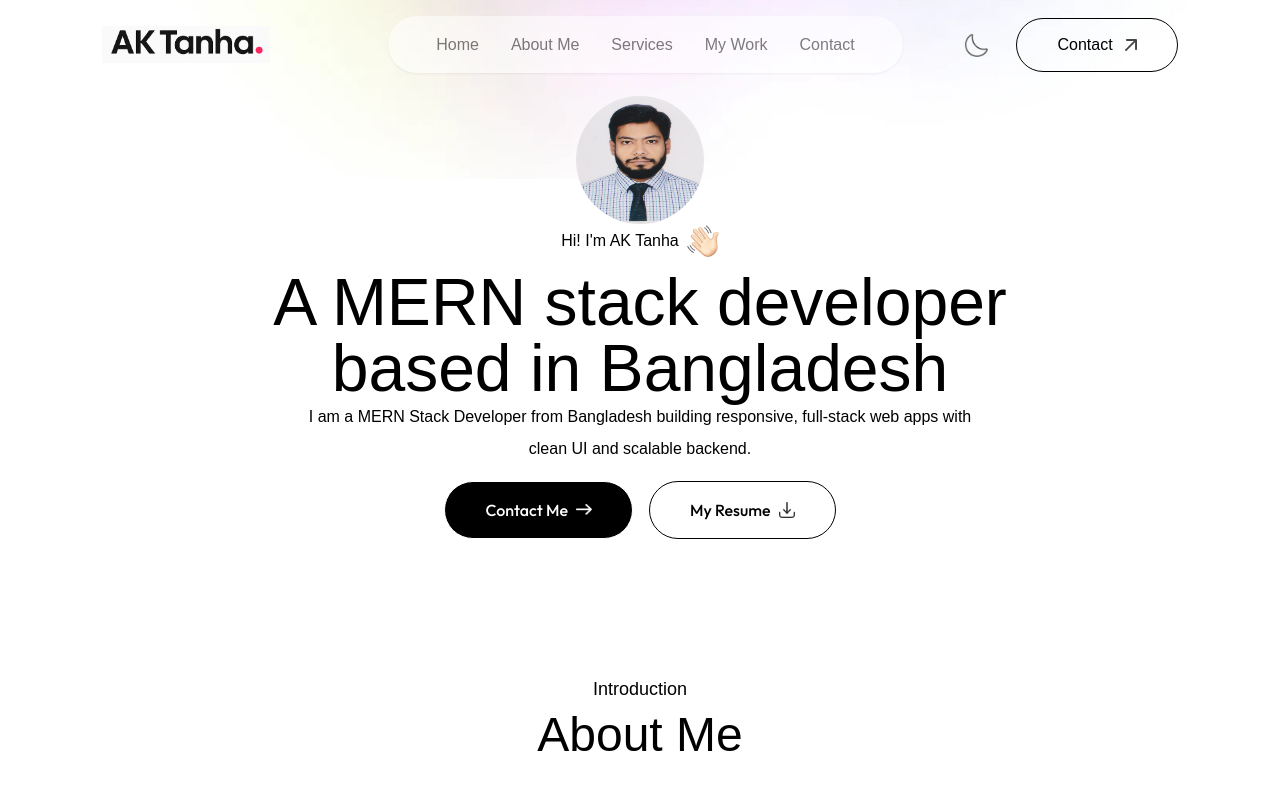
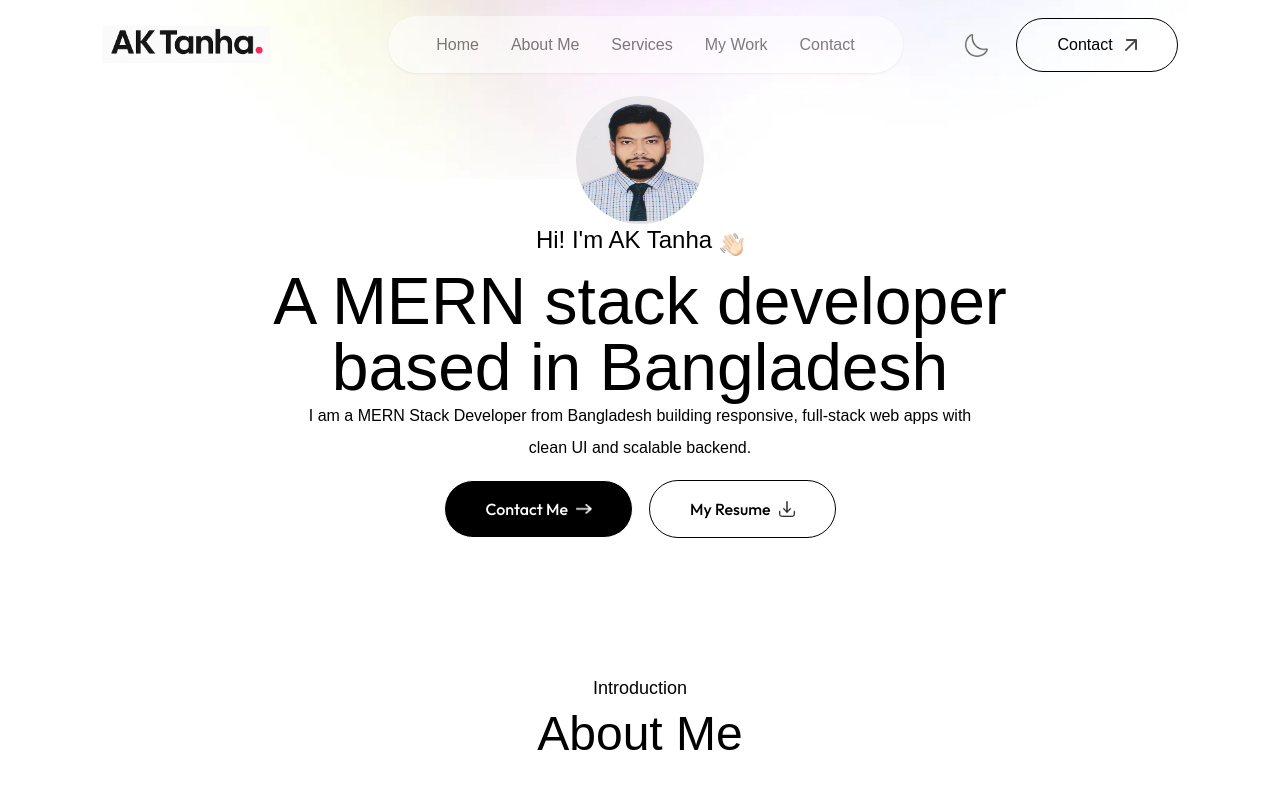
Before and after one commit to AK-Tanha/Portfolio, a Next.js app: page / in a window 1280 px wide. Shown: the top 800 px of the page. Built offline with nearby package versions, Linux system fonts and the light colour scheme; a web font is replaced by a local one.

Commit message:
contact form and header section edit

```diff
--- a/app/components/Contact.jsx
+++ b/app/components/Contact.jsx
@@ -33,7 +33,7 @@ const Contact = () => {
   return (
 
       <div id='contact'
-      className='w-full max-w-6xl mx-auto py-10 scroll-mt-20px-5 bg-white'>
+      className='w-full max-w-6xl mx-auto py-10 scroll-mt-20 bg-white'>
       <h4 className='text-center mb-2 text-lg font-ovo'>Connect with me</h4>
       <h2 className='text-center text-5xl font-ovo'>Get in touch</h2>
       <p className='text-center max-w-2xl mx-auto mt-5 mb-12 font-ovo'>
--- a/app/components/Header.jsx
+++ b/app/components/Header.jsx
@@ -10,7 +10,7 @@ const Header = () => {
       <div>
         <Image src={assets.ak_pro} alt='' className='rounded-full w-32 h-32' />
       </div>
-            <h3 className='flex items-end gap-2 text xl md:text 2xl mb-3 font-ovo'>Hi! I'm AK Tanha <Image src={assets.hand_icon} alt='' className='w-8' /></h3>
+            <h3 className='flex items-end gap-2 text-xl md:text-2xl mb-3 font-ovo'>Hi! I'm AK Tanha <Image src={assets.hand_icon} alt='' className='w-6' /></h3>
             <h1 className='text-3xl sm:text-6xl md:text-[66px] font-ovo'>A MERN stack developer based in Bangladesh</h1>
             <p className='max-w-2xl mx-auto font-ovo'>I am a MERN Stack Developer from Bangladesh building responsive, full-stack web apps with clean UI and scalable backend.</p>
 
```
